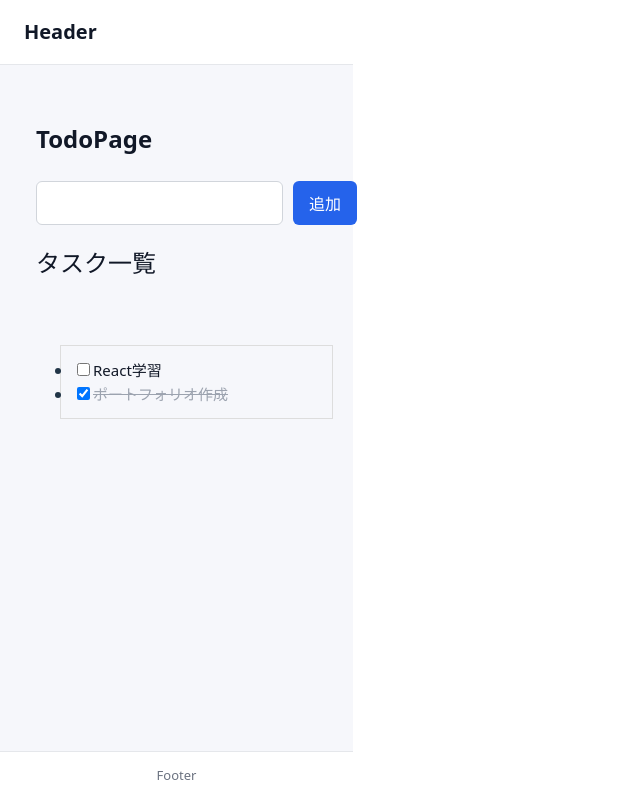
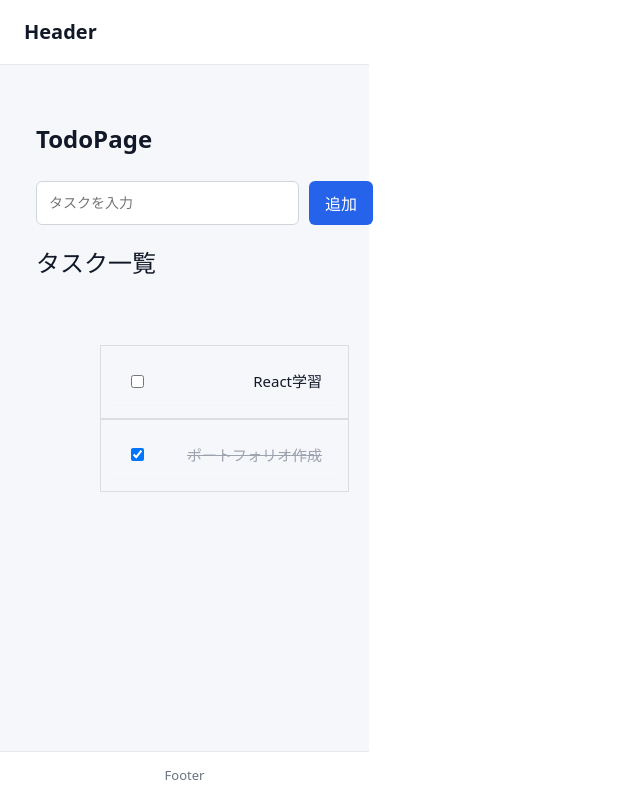
Before and after one commit to Kazuho1222/react-training, a React (Vite) app: page / in a window 1280 px wide. Shown: the whole page, without its empty margins (0-640 px from the left). Built offline with nearby package versions, Linux system fonts and the light colour scheme.

Commit message:
TaskForm component実装

```diff
--- a/package.json
+++ b/package.json
@@ -7,7 +7,8 @@
 		"dev": "vite",
 		"build": "tsc -b && vite build",
 		"lint": "eslint .",
-    "preview": "vite preview"
+		"preview": "vite preview",
+		"type-check": "tsc --noEmit"
 	},
 	"dependencies": {
 		"@reduxjs/toolkit": "^2.11.2",
--- a/src/features/tasks/components/TaskForm.tsx
+++ b/src/features/tasks/components/TaskForm.tsx
@@ -1,10 +1,41 @@
+import { useState } from "react";
 import styles from "./TaskForm.module.css";
 
-export const TaskForm = () => {
+export const TaskForm = ({
+	onAddTask,
+}: {
+	onAddTask: (taskTitle: string) => void;
+}) => {
+	const [taskTitle, setTaskTitle] = useState<string>("");
+
+	const handleChangeTaskTitle = (e: React.ChangeEvent<HTMLInputElement>) => {
+		setTaskTitle(e.target.value);
+	};
+
+	// React19で型を簡略化
+	// 必要な型だけ定義
+	const handleAddTask = (e: { preventDefault(): void }) => {
+		e.preventDefault();
+		// バリデーション
+		if (!taskTitle.trim()) return;
+		onAddTask(taskTitle.trim());
+		setTaskTitle("");
+	};
+
 	return (
-		<div className={styles.form}>
-			<input type="text" className={styles.input} />
-			<button className={styles.button}>追加</button>
-		</div>
+		<form className={styles.form} onSubmit={handleAddTask}>
+			<input
+				type="text"
+				// 空入力防止
+				required
+				className={styles.input}
+				value={taskTitle}
+				onChange={handleChangeTaskTitle}
+				placeholder="タスクを入力"
+			/>
+			<button type="submit" className={styles.button}>
+				追加
+			</button>
+		</form>
 	);
 };
--- a/src/features/tasks/components/TaskItem.tsx
+++ b/src/features/tasks/components/TaskItem.tsx
@@ -8,7 +8,7 @@ type Props = {
 
 export const TaskItem = ({ task, onToggle }: Props) => {
 	return (
-		<li>
+		<div className={styles.item}>
 			<input
 				type="checkbox"
 				checked={task.completed}
@@ -19,6 +19,6 @@ export const TaskItem = ({ task, onToggle }: Props) => {
 			>
 				{task.title}
 			</span>
-		</li>
+		</div>
 	);
 };
--- a/src/features/tasks/components/TaskList.tsx
+++ b/src/features/tasks/components/TaskList.tsx
@@ -1,27 +1,23 @@
-import clsx from "clsx";
 import styles from "./TaskList.module.css";
 import type { Task } from "../types/types";
 import { TaskItem } from "./TaskItem";
-import { mockTasks } from "../mock/mockTasks";
 
 // const [isSaving, setIsSaving] = useState(false);
 
 export const TaskList = ({ tasks }: { tasks: Task[] }) => {
 	return (
 		<div className={styles.container}>
-			<ul className={styles.item}>
-				{mockTasks.map((task: Task) => (
-					<TaskItem
-						// className={clsx(styles.task, {
-						// 	[styles.done]: task.completed === true,
-						// 	// [styles.loading]: isSaving,
-						// })}
-						key={task.id}
-						task={task}
-						onToggle={function (id: number): void {
-							throw new Error("Function not implemented.");
-						}}
-					/>
+			<ul>
+				{tasks.map((task: Task) => (
+					<div className={styles.item} key={task.id}>
+						<TaskItem
+							key={task.id}
+							task={task}
+							onToggle={(id: number) => {
+								console.log("toggle task", id);
+							}}
+						/>
+					</div>
 				))}
 			</ul>
 		</div>
--- a/src/pages/TodoPage.tsx
+++ b/src/pages/TodoPage.tsx
@@ -1,14 +1,30 @@
+import { useState } from "react";
 import { TaskForm } from "../features/tasks/components/TaskForm";
 import { TaskList } from "../features/tasks/components/TaskList";
+import { mockTasks } from "../features/tasks/mock/mockTasks";
+import type { Task } from "../features/tasks/types/types";
 import styles from "./TodoPage.module.css";
 
 export const TodoPage = () => {
+	const [tasks, setTasks] = useState<Task[]>(mockTasks);
+
+	const handleAddTask = (title: string) => {
+		const nextId =
+			tasks.length > 0 ? Math.max(...tasks.map((t) => t.id)) + 1 : 1;
+		const newTask: Task = {
+			id: nextId,
+			title,
+			completed: false,
+		};
+		setTasks((prev) => [...prev, newTask]);
+	};
+
 	return (
 		<div className={styles.container}>
 			<div className={styles.title}>TodoPage</div>
-			<TaskForm />
+			<TaskForm onAddTask={handleAddTask} />
 			<div className={styles.title}>タスク一覧</div>
-			<TaskList tasks={[]} />
+			<TaskList tasks={tasks} />
 		</div>
 	);
 };
```
Also changed, not shown: 1 other file (tests, documents, lock files or other folders). Lines whose indentation alone changed are shown as unchanged.
